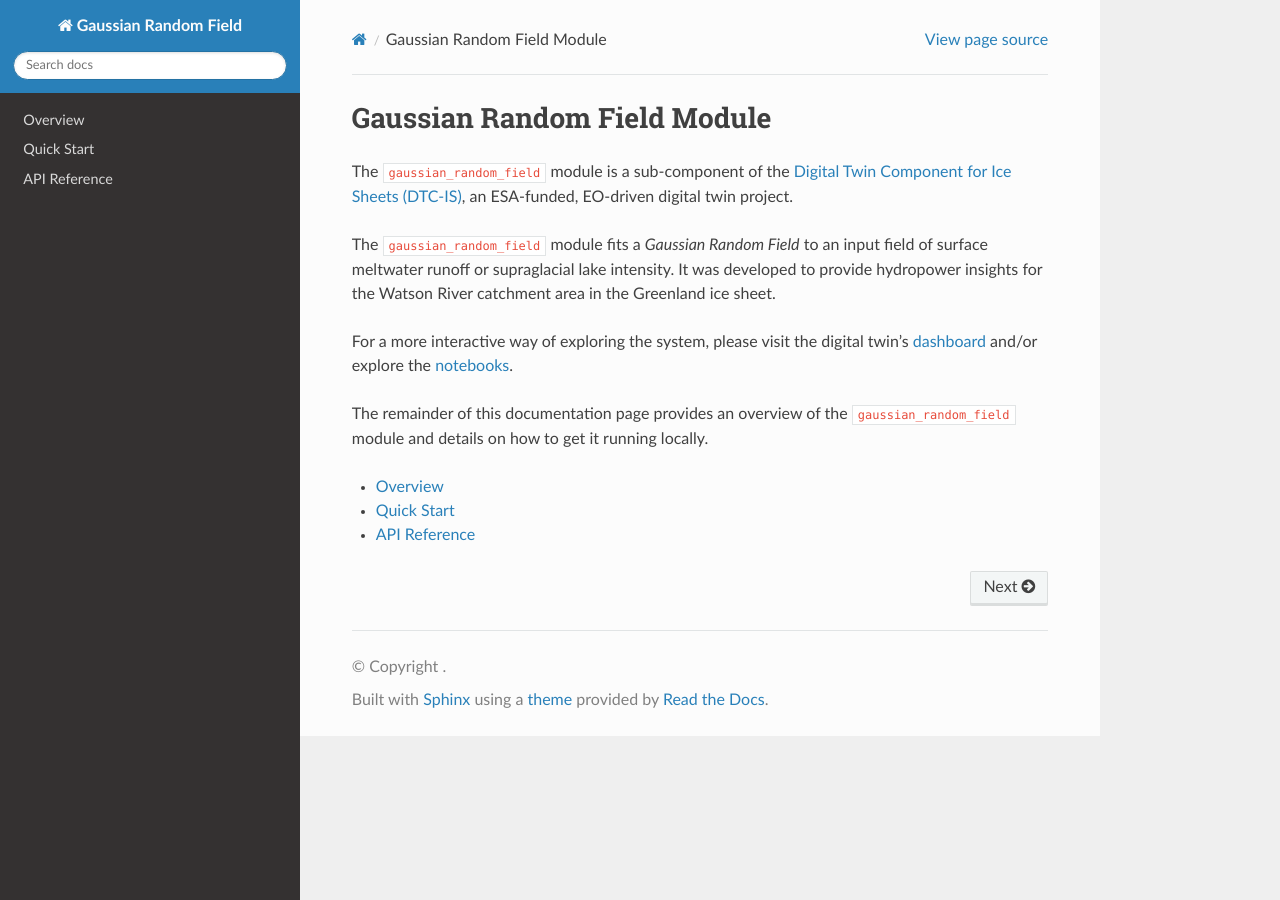
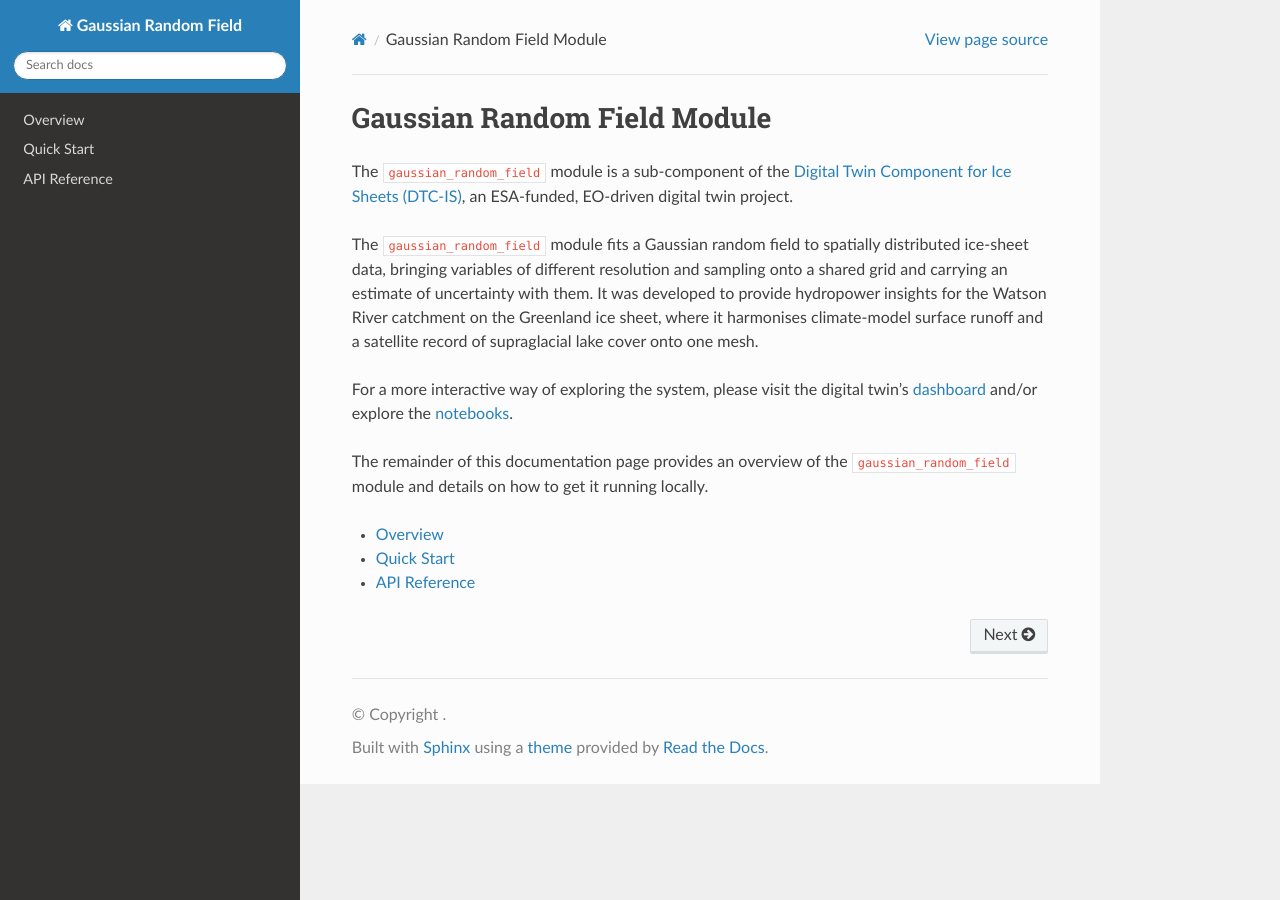
Before and after one commit to DTC-Ice-Sheets/gaussian_random_field, a Sphinx documentation site: the page built from docs/source/index.rst, in a window 1280 px wide. Built offline with Sphinx 7.4.7 and the Read the Docs theme 3.1.0, drawn with Linux system fonts in a browser that asks for light colours.

Commit message:
Fix stale setup instructions and description in docs

```diff
--- a/docs/source/index.rst
+++ b/docs/source/index.rst
@@ -10,9 +10,11 @@ The ``gaussian_random_field`` module is a sub-component of the
 `Digital Twin Component for Ice Sheets (DTC-IS) <https://dtc-ice-sheets.org/>`_, an ESA-funded, EO-driven digital twin
 project.
 
-The ``gaussian_random_field`` module fits a `Gaussian Random Field` to an input field of surface meltwater runoff or
-supraglacial lake intensity. It was developed to provide hydropower insights for the Watson River catchment area in
-the Greenland ice sheet.
+The ``gaussian_random_field`` module fits a Gaussian random field to spatially distributed ice-sheet data,
+bringing variables of different resolution and sampling onto a shared grid and carrying an estimate of
+uncertainty with them. It was developed to provide hydropower insights for the Watson River catchment on the
+Greenland ice sheet, where it harmonises climate-model surface runoff and a satellite record of supraglacial
+lake cover onto one mesh.
 
 For a more interactive way of exploring the system, please visit the digital twin's
 `dashboard <https://dashboards.dtc-ice-sheets.org/>`_ and/or explore the `notebooks <https://colab.research.google.com/github/DTC-Ice-Sheets/dtc_is_notebooks/>`_.
```
Also changed, not shown: docs/source/quick-start.rst (+4 -4 lines).
